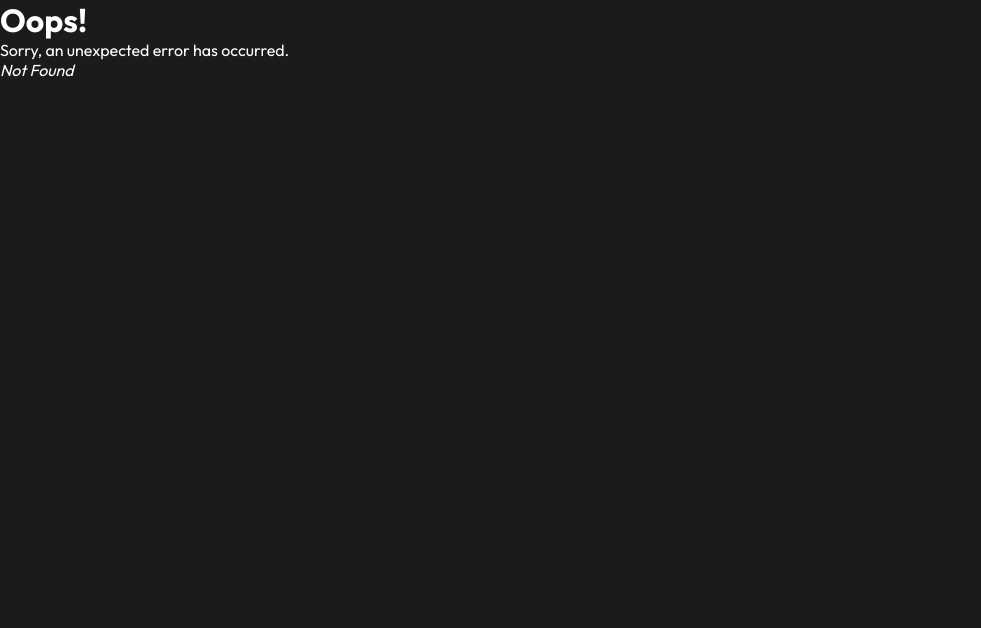
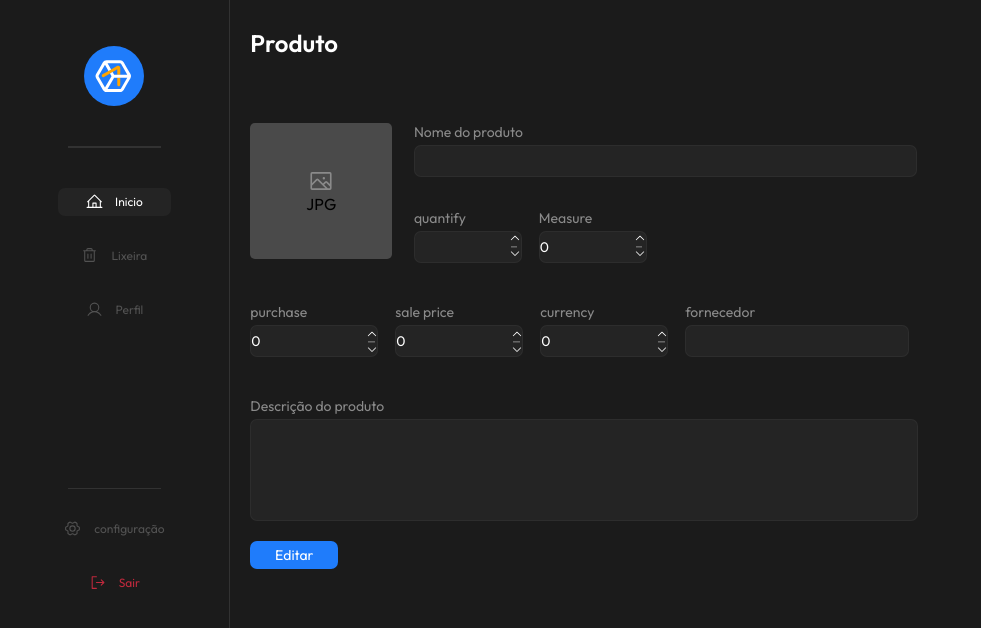
Before and after one commit to yeaaah-dev/yeah-stock, a React (Vite) app: page /edition/1 in a window 1280 px wide. Before the commit this address had no page. Shown: the top 628 px of the page, without its empty margins (0-981 px from the left). Built offline with nearby package versions, Linux system fonts and the light colour scheme; data requests are answered from the project's data file.

Commit message:
feat: add function edition product

```diff
--- a/db.json
+++ b/db.json
@@ -1,13 +1,6 @@
 {
   "products": [
     {
-      "title": "Foi fondo",
-      "quantify": 5,
-      "measurein": 4,
-      "purchasePrice": 3,
-      "salePrice": 4,
-      "supllier": "eu",
-      "currency": 23,
       "id": 12
     },
     {
@@ -21,27 +14,9 @@
       "id": 13
     },
     {
-      "title": "teste 3",
-      "quantify": 1,
-      "measurein": 1,
-      "purchasePrice": 1,
-      "salePrice": 1,
-      "supllier": "kkkk",
-      "description": "kkkk",
-      "currency": "04",
-      "key": 10,
       "id": "33ec43e7-3f37-4cfd-8825-236d2ad21d4c"
     },
     {
-      "title": "\\\\g",
-      "quantify": "012",
-      "measurein": "121",
-      "purchasePrice": "121",
-      "salePrice": "121",
-      "supllier": "ddd",
-      "description": "33",
-      "currency": "121",
-      "key": 10,
       "id": "b09694b4-bb2a-465c-8515-3e425bc0676a"
     },
     {
@@ -223,6 +198,66 @@
       "currency": "12",
       "key": 10,
       "id": "21e7c87e-dcbd-4daf-82cb-46fff91edbf2"
+    },
+    {
+      "title": "1",
+      "quantify": "2",
+      "measurein": "12",
+      "purchasePrice": "12",
+      "salePrice": "12",
+      "supllier": "12",
+      "description": "12",
+      "currency": "12",
+      "key": 10,
+      "id": "a79b3a1d-dcce-4672-a116-70b8c12f6222"
+    },
+    {
+      "title": "12",
+      "quantify": "121",
+      "measurein": "12",
+      "purchasePrice": "12",
+      "salePrice": "12",
+      "supllier": "1212",
+      "description": "12",
+      "currency": "12",
+      "key": 10,
+      "id": "aa3d078a-f68e-430a-972e-0ae297716dff"
+    },
+    {
+      "title": "12",
+      "quantify": "12",
+      "measurein": "12",
+      "purchasePrice": "12",
+      "salePrice": "12",
+      "supllier": "12",
+      "description": "12",
+      "currency": "122",
+      "key": 10,
+      "id": "d2fa4732-fec4-403a-8a7d-b35be5af2b37"
+    },
+    {
+      "title": "12",
+      "quantify": "12",
+      "measurein": "12",
+      "purchasePrice": "12",
+      "salePrice": "1212",
+      "supllier": "1212",
+      "description": "12",
+      "currency": "12",
+      "key": 10,
+      "id": "8e732d09-f595-452d-b2f3-64235f56d972"
+    },
+    {
+      "title": "12",
+      "quantify": "12",
+      "measurein": "12",
+      "purchasePrice": "12",
+      "salePrice": "12",
+      "supllier": "12",
+      "description": "12",
+      "currency": "12",
+      "key": 10,
+      "id": "82a7a5ea-a682-4d5d-8885-aaeb9ecd3b17"
     }
   ]
 }
--- a/src/components/dataProducts/index.jsx
+++ b/src/components/dataProducts/index.jsx
@@ -1,3 +1,4 @@
+/* eslint-disable react/prop-types */
 import { useState } from "react";
 import axios from "axios";
 import { CaretDown, CaretUp, Image } from "@phosphor-icons/react";
@@ -13,7 +14,7 @@ import { useNavigate } from "react-router-dom";
 import { ToastContainer, toast } from "react-toastify";
 import "react-toastify/dist/ReactToastify.css";
 
-export function DataProducts() {
+export function DataProducts({ editProduct, isEdit }) {
   const [nameProduct, setNameProduct] = useState("");
   const [quantify, setQuantify] = useState(0);
   const [purchasePrice, setPurchasePrice] = useState(0);
@@ -149,7 +150,6 @@ export function DataProducts() {
                       error={errors.includes("quantify")}
                       onKeyPress={preventMinus}
                       className={styles["input"]}
-                      value={quantify}
                       onBlur={removeValidation}
                       onChange={(event) => {
                         setQuantify(event.target.value);
@@ -314,7 +314,17 @@ export function DataProducts() {
         </div>
         <ToastContainer position="top-right" />
         <div className={styles["container-button-submit"]}>
-          <Button label="Salvar" onClick={addProduct} type="submit" />
+          <Button
+            label={isEdit ? "Editar" : "Salvar"}
+            onClick={() => {
+              if (isEdit) {
+                return editProduct();
+              } else {
+                return addProduct();
+              }
+            }}
+            type="submit"
+          />
         </div>
       </div>
     </div>
--- a/src/main.jsx
+++ b/src/main.jsx
@@ -18,7 +18,7 @@ const router = createBrowserRouter([
     element: <RegistrationScreen />,
   },
   {
-    path: "/edition",
+    path: "/edition/:id",
     element: <EditScreen />,
   },
 ]);
--- a/src/pages/edition/index.jsx
+++ b/src/pages/edition/index.jsx
@@ -1,5 +1,38 @@
+import { useParams } from "react-router-dom";
 import { DataProducts } from "../../components/dataProducts";
+import axios from "axios";
+import { useEffect, useState } from "react";
 
 export function EditScreen() {
-  return <DataProducts />;
+  const [newProductValue, setNewProductValue] = useState({});
+
+  const params = useParams();
+
+  async function editProduct() {
+    try {
+      const { data } = await axios.put(
+        `http://localhost:3004/products/${params.id}`
+      );
+
+      setNewProductValue(data);
+    } catch (error) {
+      console.log(error);
+    }
+  }
+
+  useEffect(() => {
+    axios.get(`http://localhost:3004/products`).then((response) => {
+      setNewProductValue(response.data);
+    });
+  }, []);
+
+  console.log(newProductValue);
+
+  return (
+    <DataProducts
+      editProduct={editProduct}
+      newProductValue={newProductValue}
+      isEdit
+    />
+  );
 }
--- a/src/pages/home/index.jsx
+++ b/src/pages/home/index.jsx
@@ -73,7 +73,7 @@ export function App() {
   }
 
   function goToEdition() {
-    navigate("/edition");
+    navigate(`/edition/${productSelected.id}`);
   }
 
   function onChangeModalStatusClose() {
```
